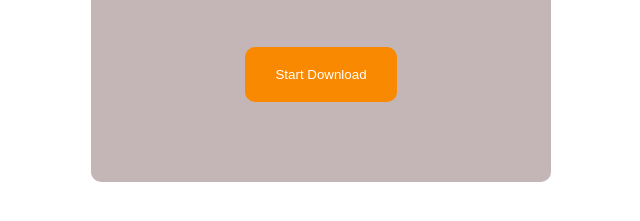
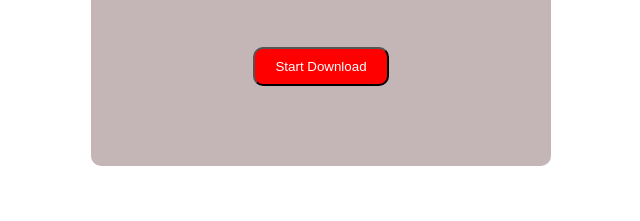
Before and after one commit to kaushik17g/Project1, a plain HTML site: page index.html in a window 1280 px wide. Shown: the part 233-454 px from the top of the page, without its empty margins (417-1057 px from the left). Drawn offline with Linux system fonts and the light colour scheme.

Commit message:
changed button colr

```diff
--- a/index.html
+++ b/index.html
@@ -34,11 +34,10 @@
         input[type="button"]{
             display: block;
             margin: 50px auto;
-            background-color: #f98900;
+            background-color: #ff0000;
             border-radius: 10px;
             color: white;
             padding: 10px 20px;
-            border: 10px solid #f98900;
 
         }
         .percentage{
```
